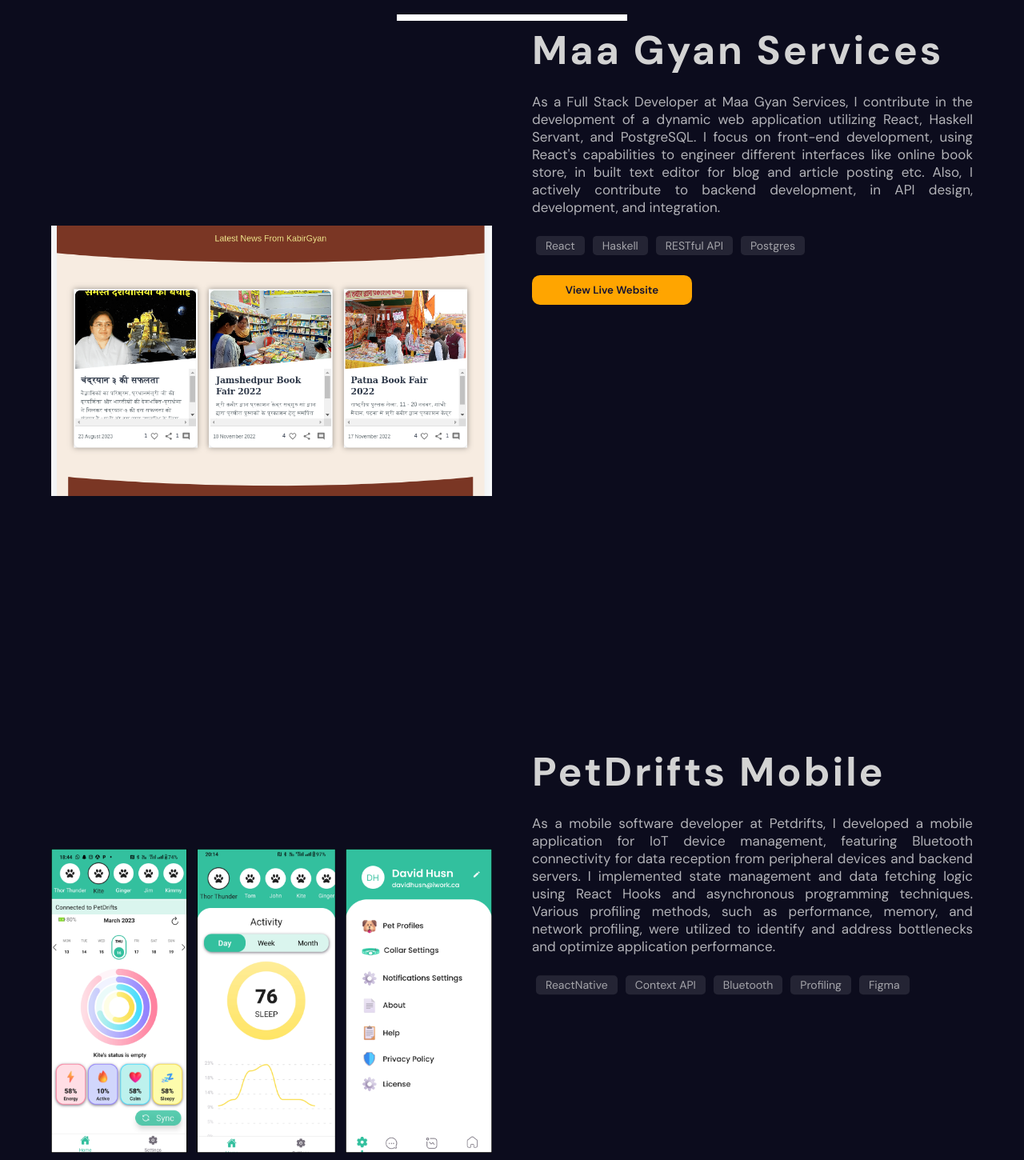
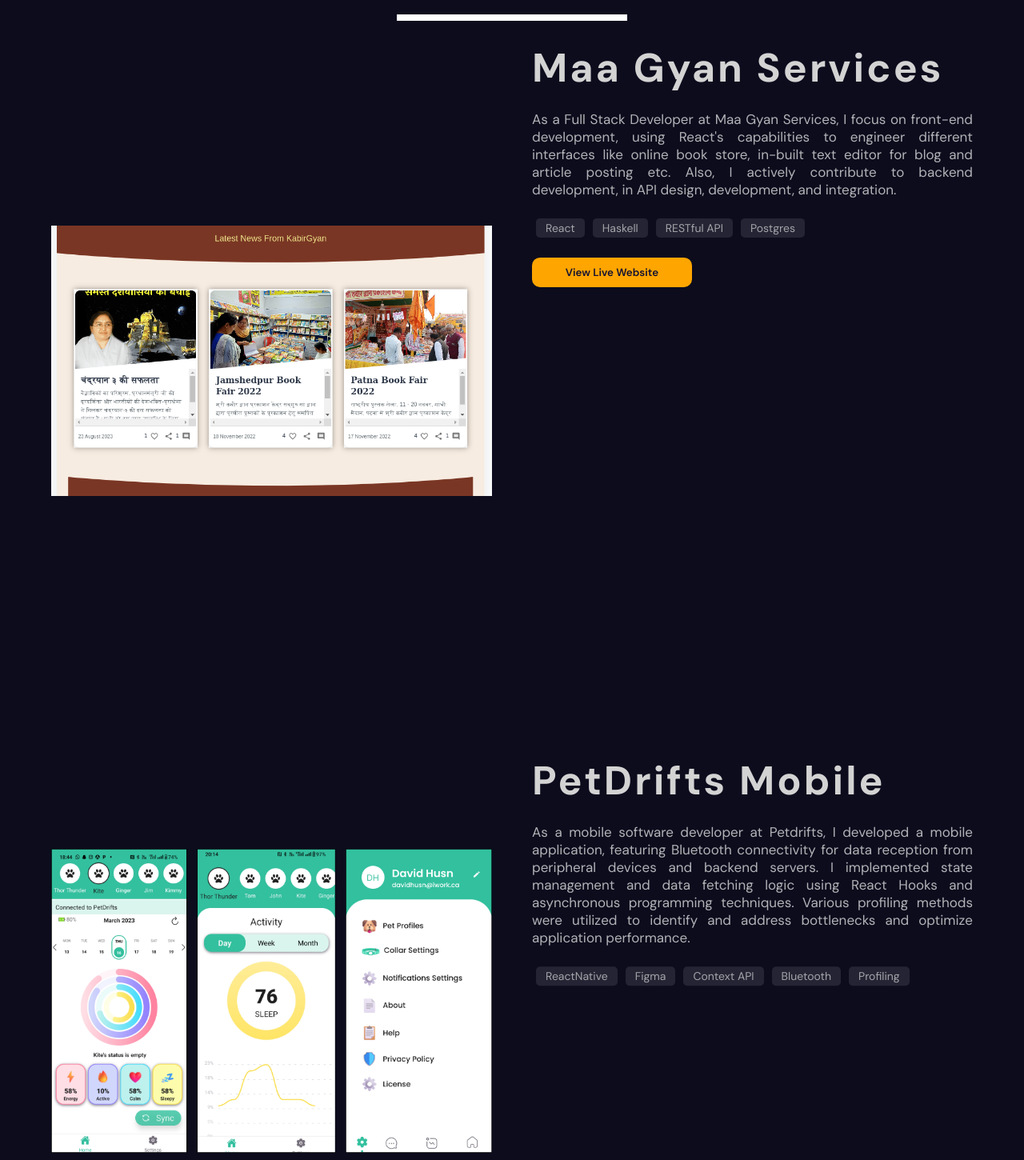
Before and after one commit to archiKumari/my_portfolio, a React (Create React App) app: page / in a window 1280 px wide. Shown: the part 2500-3950 px from the top of the page at 80% size. Built offline with nearby package versions, Linux system fonts and the light colour scheme.

Commit message:
Work and project descriptions modified

```diff
--- a/src/DataFiles/ProjectData.js
+++ b/src/DataFiles/ProjectData.js
@@ -8,7 +8,7 @@
     projectName: "Dessert Delights",
     type: "Web Application",
     description:
-      "Crafted with precision using Webflow, this dessert recipe website offers a tempting array of sweet delights. Designed with user-friendly wireframes and prototypes in Figma, this site is your go-to destination for all things sweet and delicious. From responsive layouts to interactive features, every technical aspect is optimized to create a smooth and engaging browsing experience, making cooking and baking a pleasure for users of all skill levels",
+      "Designed with user-friendly wireframes and prototypes in Figma and developed using Webflow, this website offers a tempting array of sweet delights. From responsive layouts to interactive features, every technical aspect is optimized to create a smooth and engaging browsing experience for the users.",
     skills: ["WebFlow", "Figma", "Web Design", "Prototyping"],
     category: "web",
     imagePath: image4,
@@ -19,7 +19,7 @@
     projectName: "PhoneBook",
     type: "Web Application",
     description:
-      "The Phonebook Application utilizes React.js for the frontend and Node.js with Express.js for the backend along with database management with PostgreSQL, it offers a seamless user experience for managing contacts. The application includes advanced functionalities such as image URL support and favorite contact tagging along with CRUD operations.",
+      "The Phonebook Application utilizes react for the frontend, nodeJS and express for the backend along with database management with PostgreSQL. The contact management application includes advanced functionalities such as image URL support and favorite contact tagging along with CRUD operations.",
     skills: ["React", "NodeJs", "Express", "PostgreSQL"],
     category: "web",
     imagePath: image1,
@@ -30,7 +30,7 @@
     projectName: "Snake Game",
     type: "Terminal Game",
     description:
-      "This application is my rendition of the classic Snake game, developed entirely in Haskell and designed to run seamlessly in the terminal environment. Leveraging the power of various Haskell libraries, this project showcases the versatility and expressiveness of functional programming paradigms. With sleek visuals, smooth gameplay, and robust testing, this offers a captivating experience for enthusiasts of both retro gaming and functional programming.",
+      "This application is my rendition of the classic Snake game, developed entirely in Haskell and designed to run in the terminal environment. With sleek visuals, smooth gameplay, and robust testing, this offers a captivating experience for enthusiasts of both retro gaming and functional programming.",
     skills: ["Haskell", "Terminal Game", "Bricks"],
     category: "terminal",
     imagePath: image3,
@@ -41,7 +41,7 @@
     projectName: "Expense Tracker",
     type: "Mobile Application",
     description:
-      "This application offers a comprehensive solution for managing expenses through the integration of features such as transaction logging, dynamic chart visualizations. With a focus on scalability, performance, and usability, this project showcases the technical prowess and innovative solutions inherent in modern mobile development with React Native and Expo.",
+      "This application offers a comprehensive solution for managing expenses through integration of features like transaction logging, dynamic chart visualizations etc. With a focus on scalability, performance, and usability, this project showcases the technical prowess inherent in React Native and Expo.",
     skills: ["React Native", "Firebase", "Data Visualization", "Expo"],
     category: "mobile",
     imagePath: image2,
--- a/src/DataFiles/WorkData.js
+++ b/src/DataFiles/WorkData.js
@@ -9,19 +9,19 @@
     duration: "May 2023 - Present",
     skills: ["React", "Haskell", "RESTful API", "Postgres"],
     description:
-      "As a Full Stack Developer at Maa Gyan Services, I contribute in the development of a dynamic web application utilizing React, Haskell Servant, and PostgreSQL. I focus on front-end development, using React's capabilities to engineer different interfaces like online book store, in built text editor for blog and article posting etc. Also, I actively contribute to backend development, in API design, development, and integration.",
+      "As a Full Stack Developer at Maa Gyan Services, I focus on front-end development, using React's capabilities to engineer different interfaces like online book store, in-built text editor for blog and article posting etc. Also, I actively contribute to backend development, in API design, development, and integration.",
     category: "web",
     imagePath: image3,
     buttonText: "View Live Website",
-    link: "https://kabirgyan.com/",
+    link: "https://kabirgyan.com//geetaGyan",
   },
   {
     companyName: "PetDrifts Mobile",
     position: "Mobile Software Developer",
     duration: "Jan 2023 - April 2023",
-    skills: ["ReactNative", "Context API", "Bluetooth", "Profiling", "Figma"],
+    skills: ["ReactNative", "Figma", "Context API", "Bluetooth", "Profiling"],
     description:
-      "As a mobile software developer at Petdrifts, I developed a mobile application for IoT device management, featuring Bluetooth connectivity for data reception from peripheral devices and backend servers. I implemented state management and data fetching logic using React Hooks and asynchronous programming techniques. Various profiling methods, such as performance, memory, and network profiling, were utilized to identify and address bottlenecks and optimize application performance.",
+      "As a mobile software developer at Petdrifts, I developed a mobile application, featuring Bluetooth connectivity for data reception from peripheral devices and backend servers. I implemented state management and data fetching logic using React Hooks and asynchronous programming techniques. Various profiling methods were utilized to identify and address bottlenecks and optimize application performance.",
     category: "mobile",
     imagePath: image2,
     buttonText: null,
@@ -33,7 +33,7 @@
     duration: "Aug 2022 - Dec 2022",
     skills: ["React", "Redux", "Bootstrap", "Photoshop"],
     description:
-      "As a Frontend Developer at Betiyan Nidhi Limited, I played a pivotal role in the development of the company's official website. This is a user-centric digital platform enabled with a role-based access management system. Utilizing React's component-based architecture, state management with tools like Redux, and routing with React Router, I ensured the website's scalability and maintainability while delivering rich, interactive content to users.",
+      "As a Frontend Developer at Betiyan Nidhi Limited, I played a pivotal role in the development of a user-centric digital platform enabled with a role-based access management system. Utilizing React's component-based architecture, state management and routing, I ensured delivering content to users according to their roles.",
     category: "web",
     imagePath: image1,
     buttonText: "View Live Website",
```
